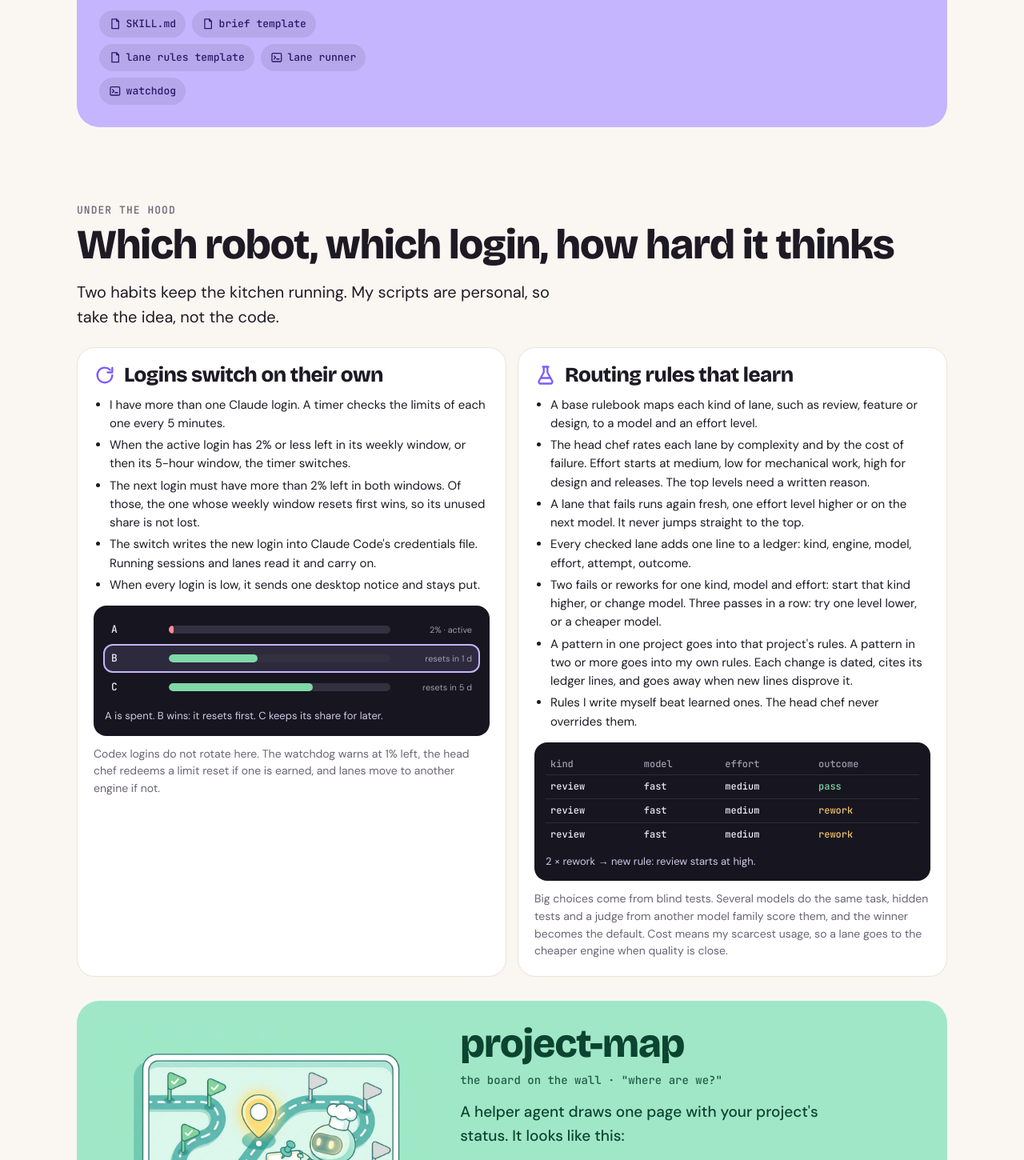
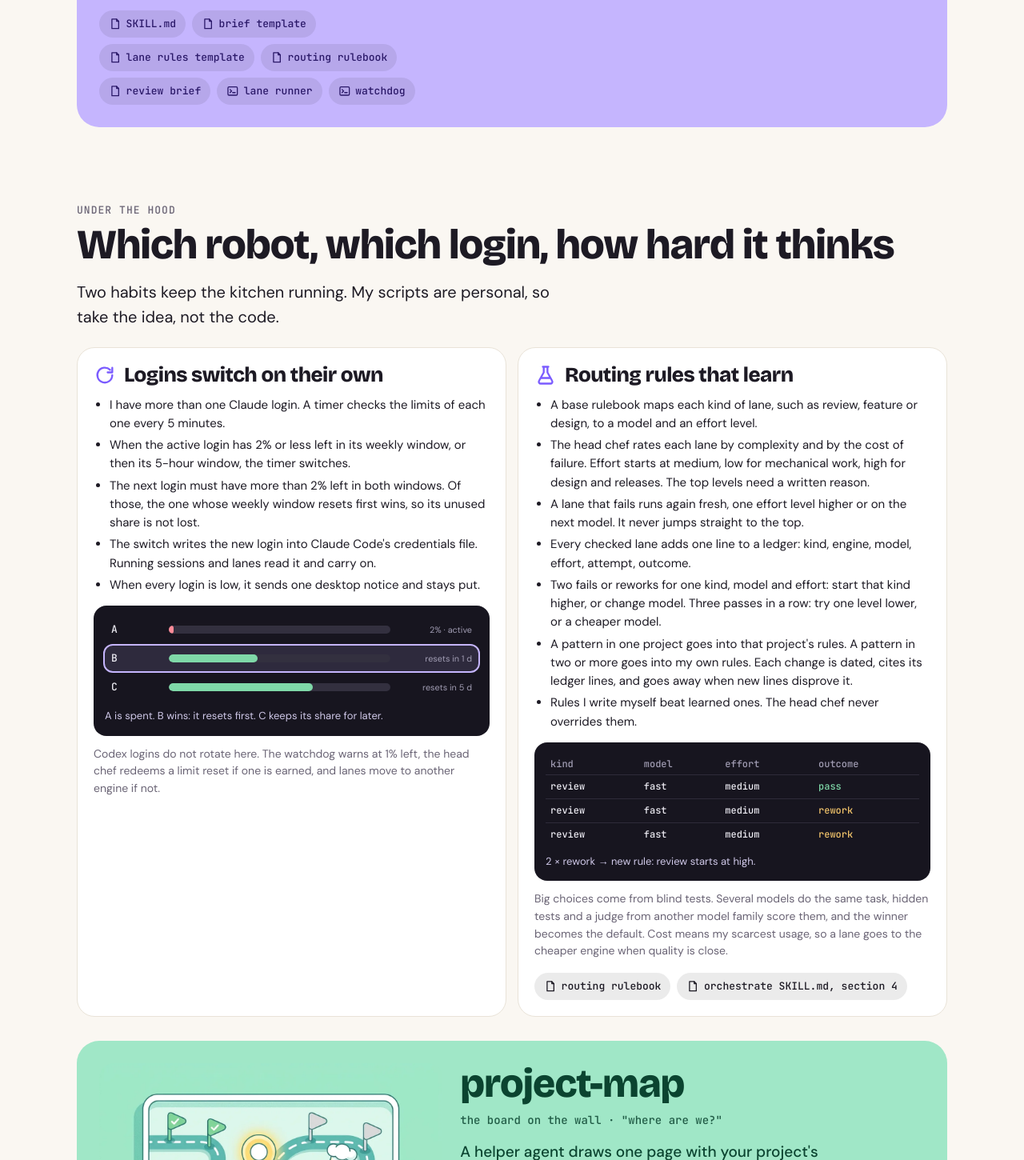
Before and after one commit to Yiin/stack, a plain HTML site: page site/index.html in a window 1280 px wide. Shown: the part 5945-7395 px from the top of the page at 80% size. Drawn offline with nearby package versions, Linux system fonts and the light colour scheme.

Commit message:
Refresh the shared orchestrate skill: routing rulebook, review brief, worktree and release-lock tools

```diff
--- a/site/index.html
+++ b/site/index.html
@@ -721,6 +721,8 @@ workflow. Keep what already works. Skip what we do not need.</pre>
       <a href="files/skills/orchestrate/SKILL.md"><svg class="icon"><use href="#i-file"/></svg>SKILL.md</a>
       <a href="files/skills/orchestrate/references/brief-template.md"><svg class="icon"><use href="#i-file"/></svg>brief template</a>
       <a href="files/skills/orchestrate/references/lane-rules-template.md"><svg class="icon"><use href="#i-file"/></svg>lane rules template</a>
+      <a href="files/skills/orchestrate/references/routing-rules.md"><svg class="icon"><use href="#i-file"/></svg>routing rulebook</a>
+      <a href="files/skills/orchestrate/references/review-brief.md"><svg class="icon"><use href="#i-file"/></svg>review brief</a>
       <a href="files/skills/orchestrate/bin/lane"><svg class="icon"><use href="#i-terminal"/></svg>lane runner</a>
       <a href="files/skills/orchestrate/bin/watchdog"><svg class="icon"><use href="#i-terminal"/></svg>watchdog</a>
     </div>
@@ -771,6 +773,7 @@ workflow. Keep what already works. Skip what we do not need.</pre>
         <div class="verdict">2 × rework → new rule: review starts at high.</div>
       </div>
       <p class="side">Big choices come from blind tests. Several models do the same task, hidden tests and a judge from another model family score them, and the winner becomes the default. Cost means my scarcest usage, so a lane goes to the cheaper engine when quality is close.</p>
+      <div class="files"><a href="files/skills/orchestrate/references/routing-rules.md"><svg class="icon"><use href="#i-file"/></svg>routing rulebook</a><a href="files/skills/orchestrate/SKILL.md"><svg class="icon"><use href="#i-file"/></svg>orchestrate SKILL.md, section 4</a></div>
     </div>
   </div>
 </section>
```
Also changed, not shown: 12 other files.
